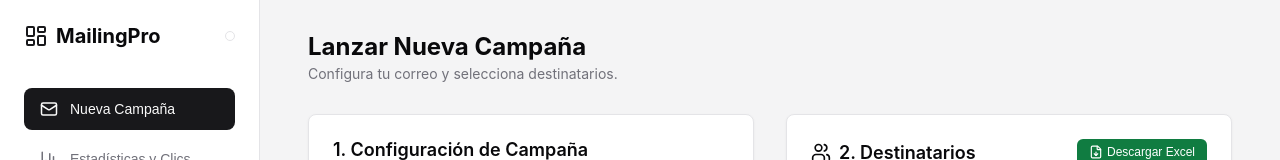
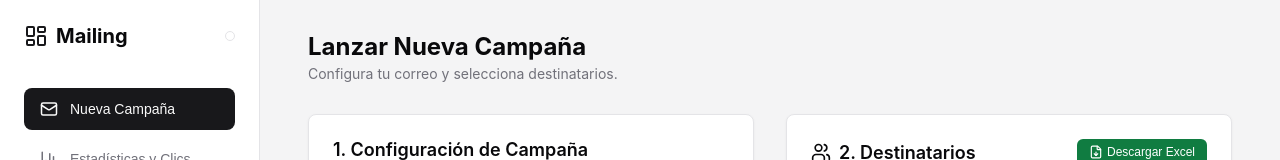
Before and after one commit to BracoCG20/SistemaMailing, a React app in the folder frontend/: page / in a window 1280 px wide. Shown: the top 160 px of the page. Built offline with nearby package versions, Linux system fonts and the light colour scheme; no server answers; the HTML template or start-up script is replaced by a standard one.

Commit message:
update text sidebar

```diff
--- a/frontend/src/App.jsx
+++ b/frontend/src/App.jsx
@@ -107,7 +107,7 @@ function App() {
 						}}
 					>
 						<LayoutDashboard size={24} color='var(--primary)' />
-						MailingPro
+						Mailing
 					</div>
 					{/* Botón cerrar solo visible en móvil (manejado por css o render condicional) */}
 					<button
```
